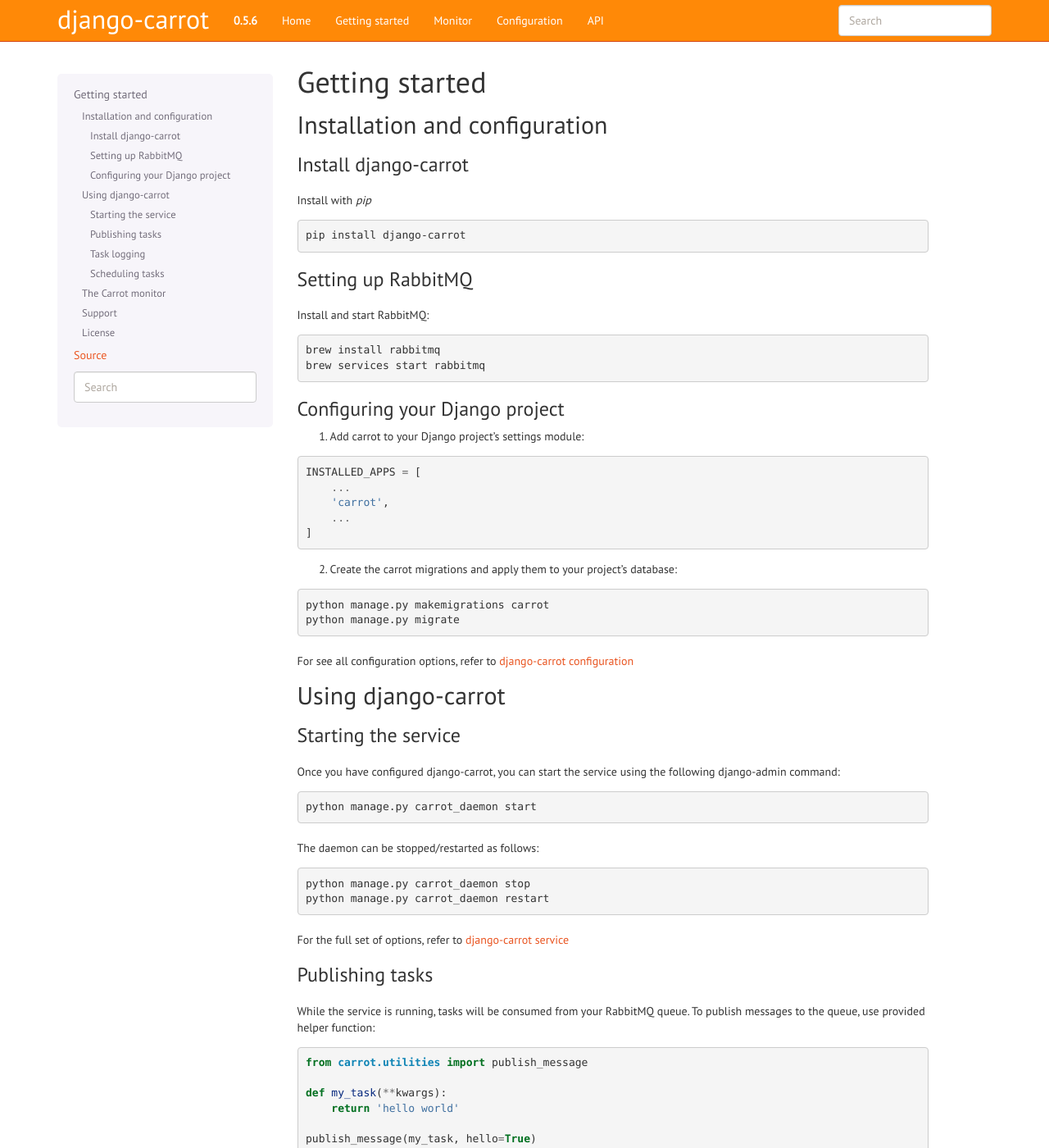
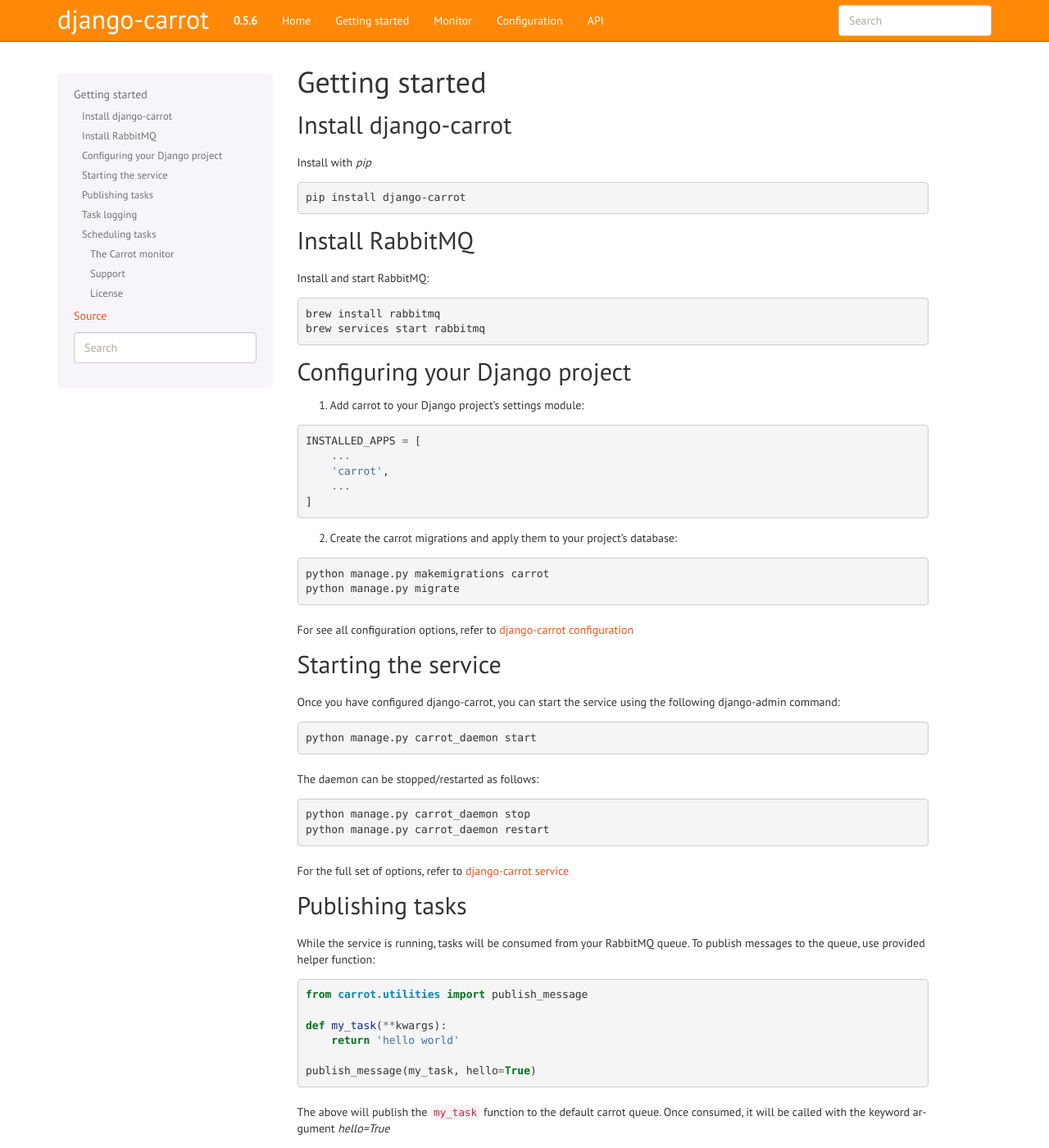
Before and after one commit to chris104957/django-carrot, a Sphinx documentation site: the page built from docs/source/quick-start.rst, in a window 1280 px wide and 1400 px high. Shown: the whole window at 82% size. Built offline with Sphinx 7.4.7, drawn with Linux system fonts in a browser that asks for light colours.

Commit message:
Update quick-start.rst

```diff
--- a/docs/source/quick-start.rst
+++ b/docs/source/quick-start.rst
@@ -3,9 +3,6 @@
 
 Getting started
 ===============
-
-Installation and configuration
-------------------------------
 
 Install django-carrot
 *********************
@@ -16,8 +13,8 @@
 
     pip install django-carrot
 
-Setting up RabbitMQ
-*******************
+Install RabbitMQ
+****************
 
 Install and start RabbitMQ:
 
@@ -47,10 +44,6 @@
     python manage.py migrate
 
 For see all configuration options, refer to :ref:`carrot-settings`
-
-
-Using django-carrot
--------------------
 
 Starting the service
 ********************
```
